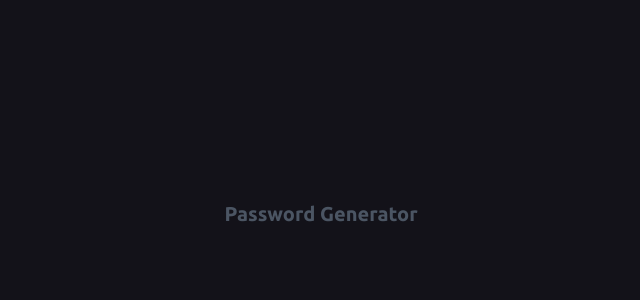
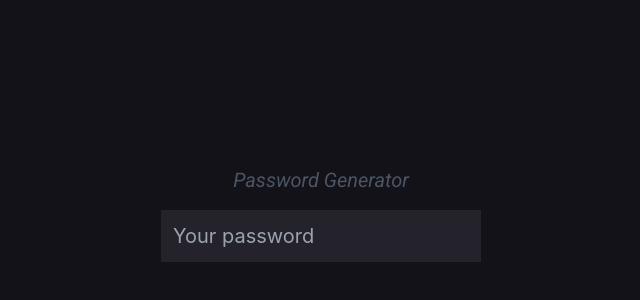
Before and after one commit to AndriiSalohub/password-generator, a React (Vite) app: page / in a window 1280 px wide. Shown: the part 186-486 px from the top of the page, without its empty margins (319-959 px from the left). Built offline with nearby package versions, Linux system fonts and the light colour scheme.

Commit message:
added styles and markup for password input component

```diff
--- /dev/null
+++ b/src/components/PasswordInput.tsx
@@ -0,0 +1,14 @@
+import { FC, useState } from "react";
+
+export const PasswordInput: FC = () => {
+    const [value, setValue] = useState<string>("");
+
+    return (
+        <input
+            type="text"
+            className="mt-4 p-3 w-80 font-primary text-xl outline-none bg-secondary"
+            placeholder="Your password"
+            value={value}
+        />
+    );
+};
--- a/src/containter/App.tsx
+++ b/src/containter/App.tsx
@@ -1,9 +1,13 @@
-export const App = () => {
+import { FC } from "react";
+import { PasswordInput } from "../components/PasswordInput";
+
+export const App: FC = () => {
     return (
         <>
             <h1 className="text-xl text-center text-gray-600 font-secondary">
                 Password Generator
             </h1>
+            <PasswordInput />
         </>
     );
 };
--- a/src/index.css
+++ b/src/index.css
@@ -1,4 +1,4 @@
-@import url("https://fonts.googleapis.com/css2?family=Inter&family=Ubuntu:wght@700&display=swap");
+@import url("https://fonts.googleapis.com/css2?family=Roboto:ital@1&family=Ubuntu:wght@700&display=swap");
 
 @tailwind base;
 @tailwind components;
--- a/src/main.tsx
+++ b/src/main.tsx
@@ -1,5 +1,5 @@
 import ReactDOM from "react-dom/client";
-import { App } from "./containter/App.tsx";
+import { App } from "./containter/App";
 import "./index.css";
 
 ReactDOM.createRoot(document.getElementById("root")!).render(<App />);
--- a/tailwind.config.js
+++ b/tailwind.config.js
@@ -6,10 +6,11 @@ export default {
         extend: {
             backgroundColor: {
                 primary: "#131219",
+                secondary: "#24232b",
             },
             fontFamily: {
                 primary: "Inter, sans-serif",
-                secondary: "Ubuntu, sans-serif",
+                secondary: "Roboto, sans-serif",
             },
         },
     },
```
